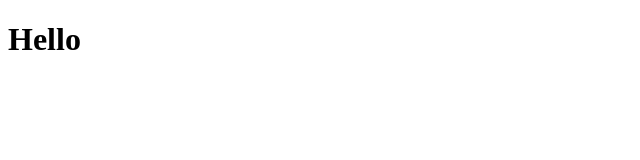
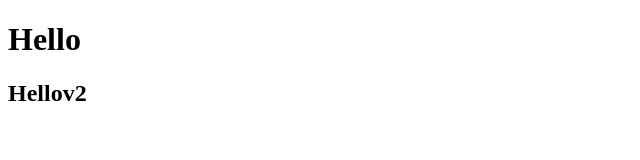
Before and after one commit to lowercasemist46/bounce, a plain HTML site: page index.html in a window 1280 px wide. Shown: the whole page, without its empty margins (0-640 px from the left). Drawn offline with Linux system fonts and the light colour scheme.

Commit message:
Second Commit in bounce

```diff
--- a/index.html
+++ b/index.html
@@ -9,5 +9,6 @@
 </head>
 <body>
     <h1>Hello</h1>
+    <h2>Hellov2</h2>
 </body>
 </html>
```
